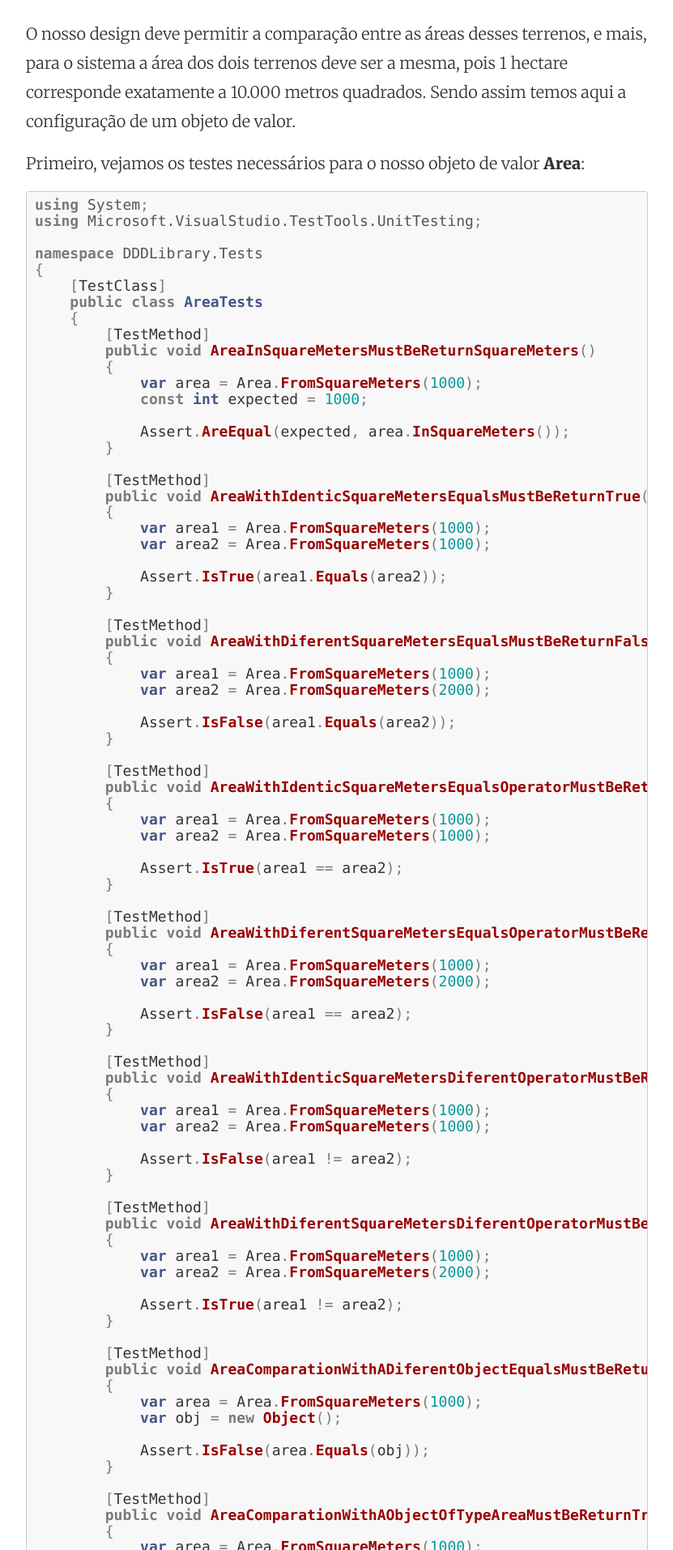
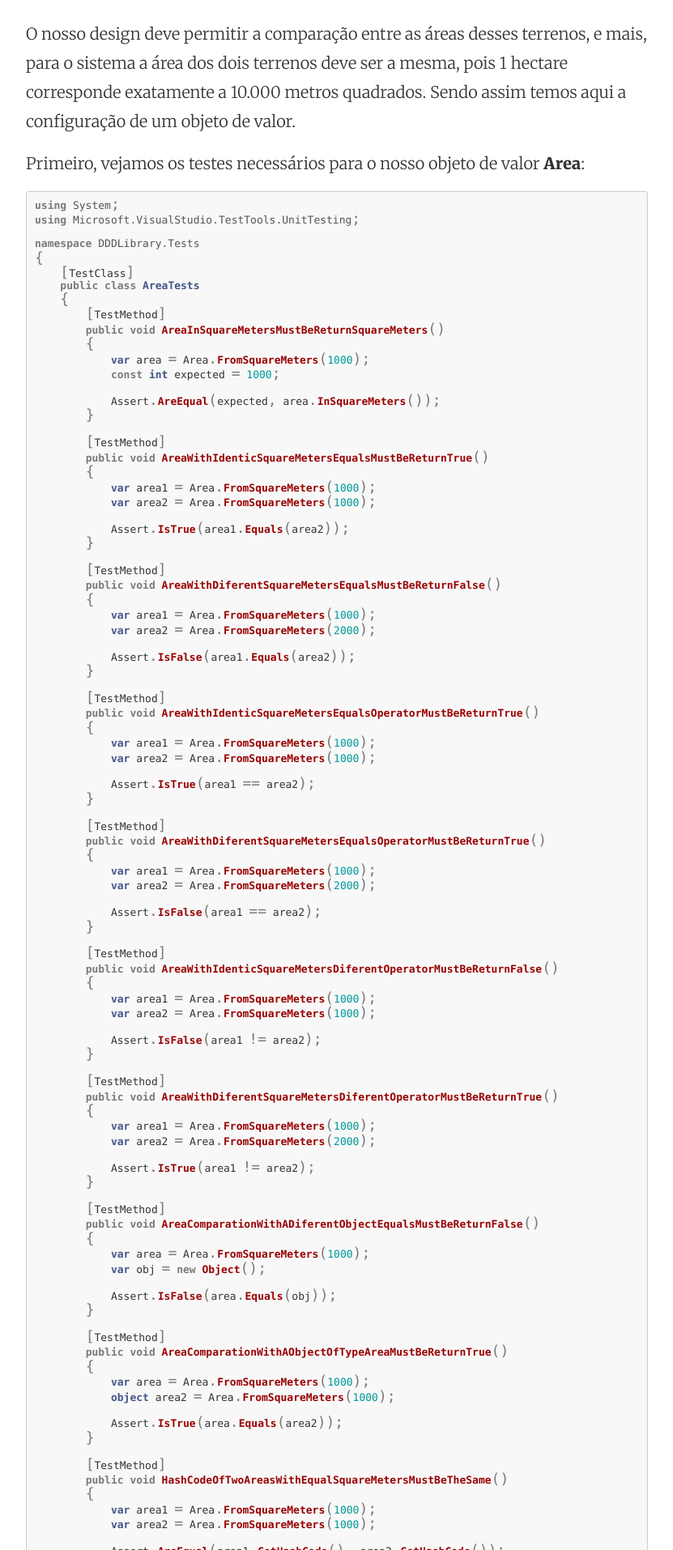
Before and after one commit to emersonsoares/emersonsoares.github.io, a Jekyll site: the page built from _posts/2014-06-08-implementando-value-object-csharp.md, in a window 1280 px wide. Shown: the part 2145-4059 px from the top of the page at 81% size, without its empty margins (224-1055 px from the left). Built offline with Jekyll 4.4.1, drawn with Linux system fonts in a browser that asks for light colours; Markdown is read by kramdown in place of the engine named in the settings; comment, search, counter and statistics services are not loaded; some of the changed text lies outside the part shown.

Commit message:
atualizando post

```diff
--- a/css/pygments-github.css
+++ b/css/pygments-github.css
@@ -1,7 +1,7 @@
 /*GitHub style for Pygments syntax highlighter, for use with Jekyll*/
 /*Courtesy of GitHub.com*/
 
-.highlight pre, pre, .highlight .hll { background-color: #f8f8f8; border: 1px solid #ccc; padding: 6px 10px; border-radius: 3px; }
+.highlight pre, pre, .highlight .hll { background-color: #f8f8f8; border: 1px solid #ccc; padding: 6px 10px; border-radius: 3px; font-size: 13px; }
 .highlight .c { color: #999988; font-style: italic; }
 .highlight .err { color: #a61717; background-color: #e3d2d2; }
 .highlight .k { font-weight: bold; }
```
